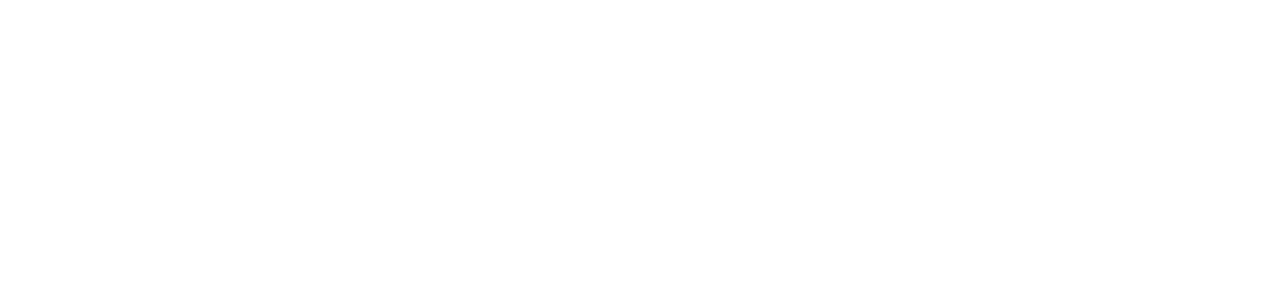
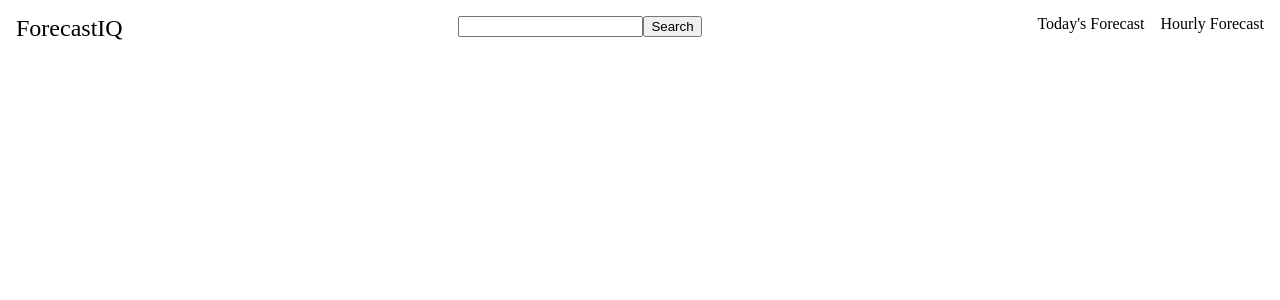
Before and after one commit to richardrino/weather-app, a React (Vite) app: page / in a window 1280 px wide. Shown: the top 300 px of the page. Built offline with nearby package versions, Linux system fonts and the light colour scheme.

Commit message:
Create header

```diff
--- a/index.html
+++ b/index.html
@@ -3,7 +3,7 @@
 	<head>
 		<meta charset="UTF-8" />
 		<meta name="viewport" content="width=device-width, initial-scale=1.0" />
-		<title>Weather App</title>
+		<title>ForecastIQ</title>
 	</head>
 	<body>
 		<div id="root"></div>
--- a/package.json
+++ b/package.json
@@ -21,6 +21,7 @@
     "eslint-plugin-react": "^7.32.2",
     "eslint-plugin-react-hooks": "^4.6.0",
     "eslint-plugin-react-refresh": "^0.4.3",
+    "sass": "^1.68.0",
     "vite": "^4.4.5"
   }
 }
--- a/src/App.jsx
+++ b/src/App.jsx
@@ -1,2 +1,6 @@
-function App() {}
+import Header from './components/Header';
+
+function App() {
+	return <Header />;
+}
 export default App;
--- /dev/null
+++ b/src/components/Header.jsx
@@ -0,0 +1,19 @@
+const Header = () => {
+	return (
+		<header>
+			<span className='logo-text'>ForecastIQ</span>
+			<form action=''>
+				<input type='text' />
+				<button type='submit'>Search</button>
+			</form>
+			<nav>
+				<ul className='nav-list'>
+					<li>Today&apos;s Forecast</li>
+					<li>Hourly Forecast</li>
+				</ul>
+			</nav>
+		</header>
+	);
+};
+
+export default Header;
--- a/src/main.jsx
+++ b/src/main.jsx
@@ -1,8 +1,8 @@
 import React from 'react';
 import ReactDOM from 'react-dom/client';
 import App from './App.jsx';
-import './styles/index.css';
 import './styles/reset.css';
+import './styles/index.scss';
 
 ReactDOM.createRoot(document.getElementById('root')).render(
 	<React.StrictMode>
--- /dev/null
+++ b/src/styles/index.scss
@@ -0,0 +1,14 @@
+header {
+	display: flex;
+	justify-content: space-between;
+	padding: 1rem;
+}
+
+.logo-text {
+	font-size: 1.5rem;
+}
+
+.nav-list {
+	display: flex;
+	gap: 1rem;
+}
```
Also changed, not shown: src/styles/index.css (deleted), 1 other file (tests, documents, lock files or other folders).
